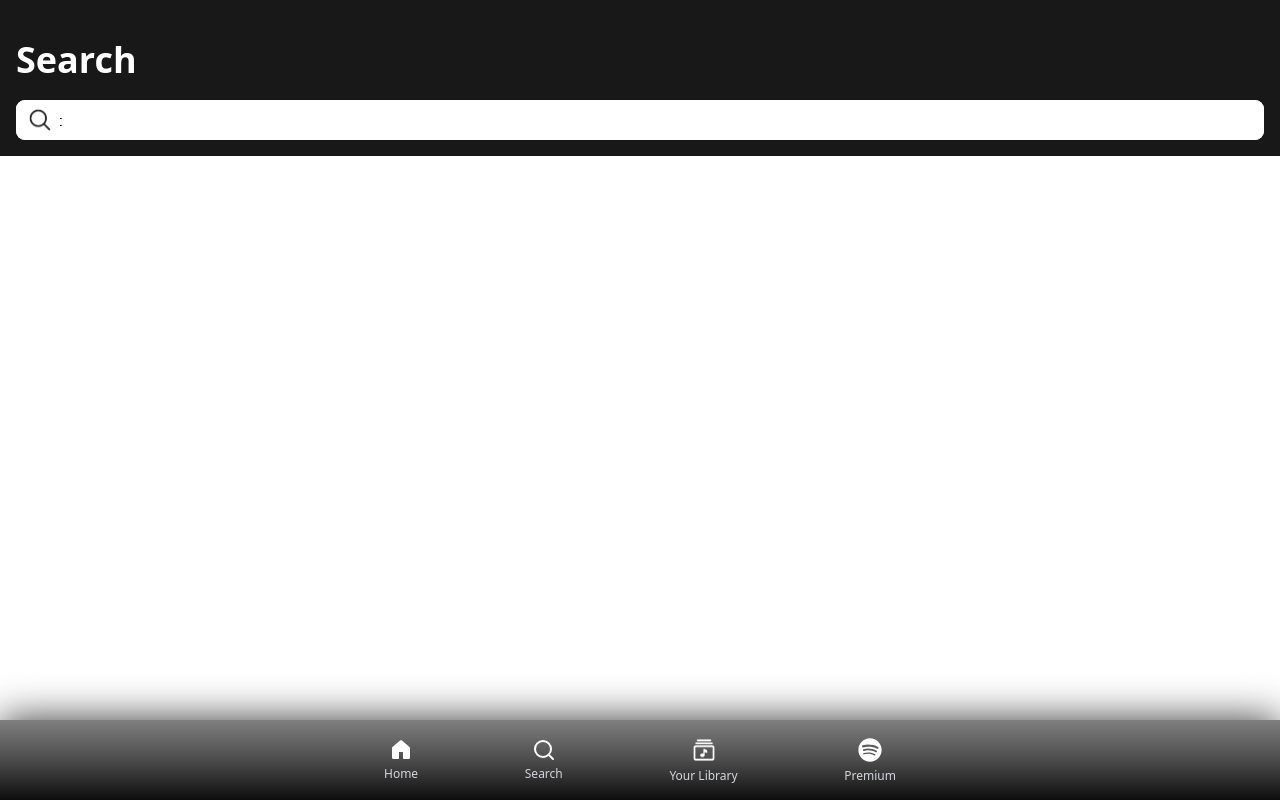
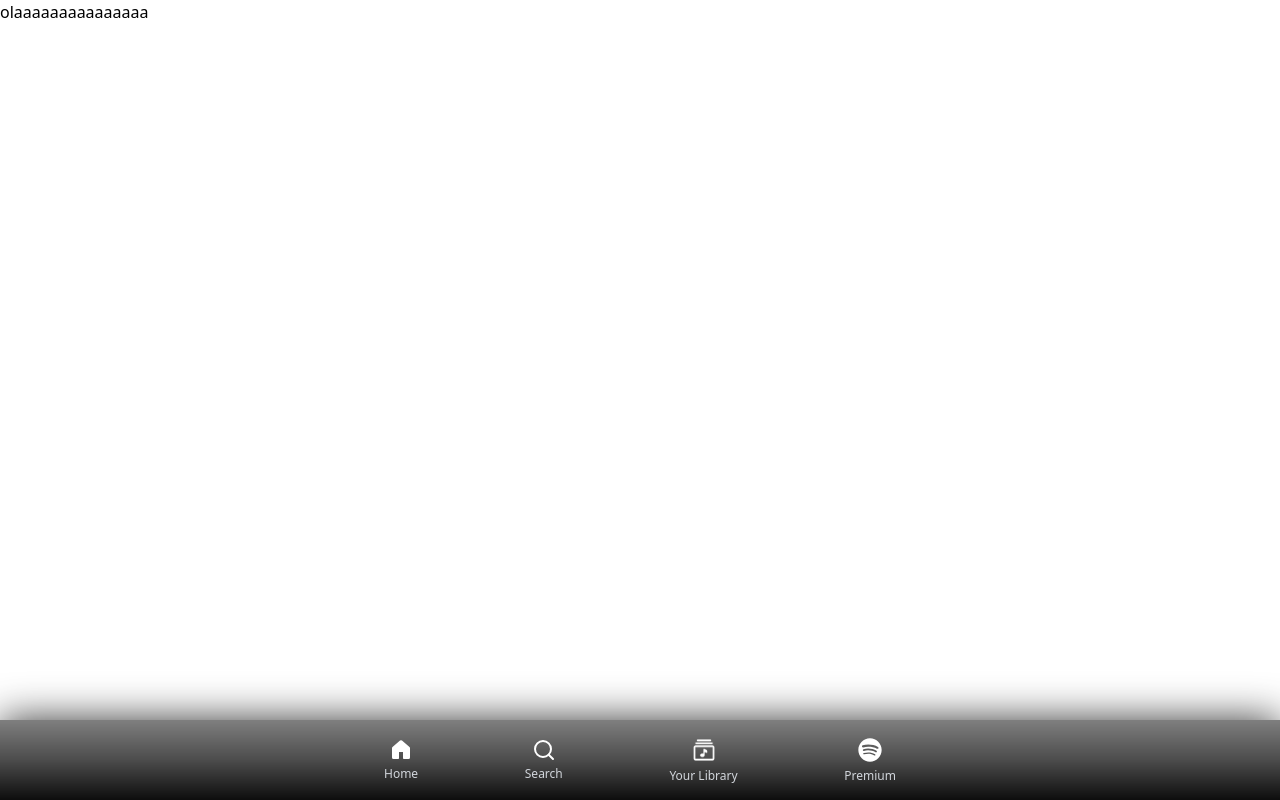
Before and after one commit to Raulsofte281/WebSite-BD, a React (Vite) app: page /test in a window 1280 px wide. Built offline with nearby package versions, Linux system fonts and the light colour scheme.

Commit message:
Configurando Router

```diff
--- a/index.html
+++ b/index.html
@@ -6,8 +6,9 @@
     <meta name="viewport" content="width=device-width, initial-scale=1.0" />
     <title>Vite + React + TS</title>
     <link rel="preconnect" href="https://fonts.googleapis.com">
-<link rel="preconnect" href="https://fonts.gstatic.com" crossorigin>
-<link href="https://fonts.googleapis.com/css2?family=Inter:ital,opsz,wght@0,14..32,100..900;1,14..32,100..900&family=Poppins:ital,wght@0,100;0,200;0,300;0,400;0,500;0,600;0,700;0,800;0,900;1,100;1,200;1,300;1,400;1,500;1,600;1,700;1,800;1,900&display=swap" rel="stylesheet">
+  <link rel="preconnect" href="https://fonts.gstatic.com" crossorigin>
+  <link href="https://fonts.googleapis.com/css2?family=Inter:ital,opsz,wght@0,14..32,100..900;1,14..32,100..900&family=Poppins:ital,wght@0,100;0,200;0,300;0,400;0,500;0,600;0,700;0,800;0,900;1,100;1,200;1,300;1,400;1,500;1,600;1,700;1,800;1,900&display=swap" rel="stylesheet">
+  <script src="http://localhost:8097"></script>
   </head>
   <body>
     <div id="root"></div>
--- a/package.json
+++ b/package.json
@@ -17,10 +17,7 @@
     "radix-ui": "^1.0.1",
     "react": "^18.3.1",
     "react-dom": "^18.3.1",
-
     "react-icons": "^5.3.0",
-
-
     "react-router-dom": "^6.26.2",
     "tailwind-merge": "^2.4.0",
     "tailwindcss-animate": "^1.0.7"
--- a/src/App.tsx
+++ b/src/App.tsx
@@ -1,11 +1,20 @@
 
-import { Link } from "react-router-dom";
+import { BrowserRouter, Routes, Route } from "react-router-dom";
 import { Search} from '@/components/Search'
+import {Test} from "@/test";
 
 export function App() {
   return (
     <>
-      <Search/>
+      <BrowserRouter>
+        <Routes>
+           <Route path="/" element={<Search/>}/> {/* coloque a tela inicial */}
+          <Route path="/Search" element={<Search/>}/>
+          <Route path="/test" element={<Test/>}/>
+          <Route path="*" element={<h1>Not found</h1>}/>
+
+        </Routes>
+      </BrowserRouter>
 
     </>
   );
--- a/src/components/Menu.tsx
+++ b/src/components/Menu.tsx
@@ -2,6 +2,8 @@ import { Search } from "lucide-react";
 import { GoHomeFill } from "react-icons/go";
 import Library from "../assets/Library.png";
 import { RiSpotifyFill } from "react-icons/ri";
+
+import { Link } from "react-router-dom";
 
 export function Menu() {
   return (
@@ -13,14 +15,17 @@ export function Menu() {
               <GoHomeFill className="w-6 h-6 text-[#ffffff]" />
               <span className="text-xs mt-1">Home</span>
             </li>
+
             <li className="flex flex-col items-center cursor-pointer hover:scale-125 transition-transform">
               <Search className="w-6 h-6 text-[#ffffff]" />
               <span className="text-xs mt-1">Search</span>
             </li>
+
             <li className="flex flex-col items-center cursor-pointer hover:scale-125 transition-transform">
               <img className="w-10 h-7 " src={Library} alt="Library" />
               <span className="text-xs mt-1">Your Library</span>
             </li>
+
             <li className="flex flex-col items-center cursor-pointer hover:scale-125 transition-transform">
             <RiSpotifyFill className="w-10 h-7 text-[#ffffff]"/>
               <span className="text-xs mt-1">Premium</span>
--- a/src/components/Search.tsx
+++ b/src/components/Search.tsx
@@ -12,6 +12,7 @@ import { OctagonPauseIcon } from "lucide-react";
 export function Search(){
    return(
       <>
+      <Link to="/test"><h1>clica aqui</h1></Link>
          <div className="bg-[#181818] w-full p-4">
             <h1 className="font-bold text-white text-4xl pt-6 mb-5">Search</h1>
                <div className="flex w-full bg-white rounded-[9px]">
--- /dev/null
+++ b/src/test.tsx
@@ -0,0 +1,11 @@
+import React from "react";
+import { Link } from "react-router-dom";
+
+
+export function Test(){
+    return (
+        <>
+       <Link to="/Search"><h1>olaaaaaaaaaaaaaaa</h1></Link>
+        </>
+    );
+}
```
